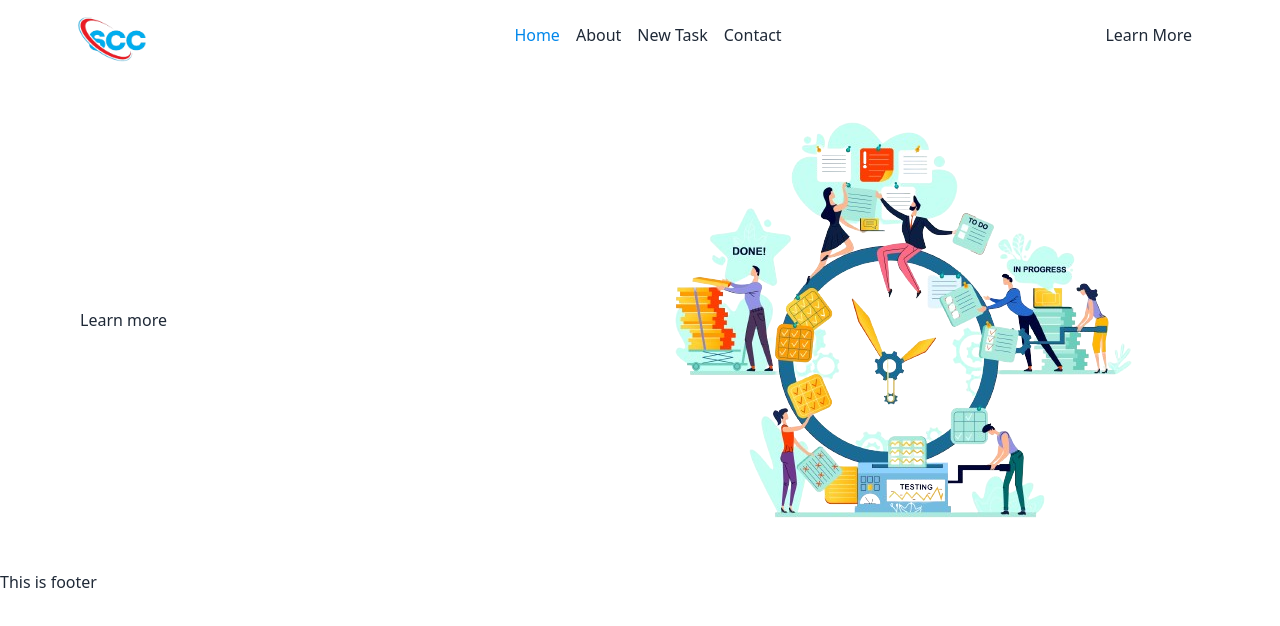
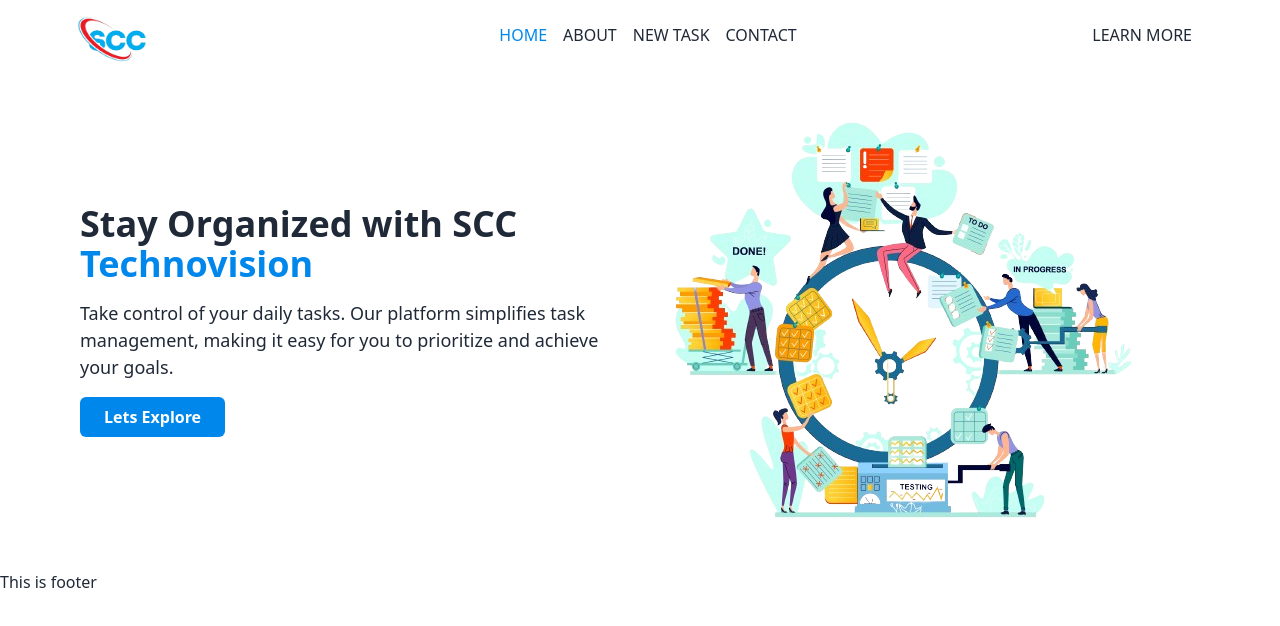
Before and after one commit to Foyez-Ahamed/task-management-client, a React (Vite) app: page / in a window 1280 px wide. Shown: the top 626 px of the page. Built offline with nearby package versions, Linux system fonts and the light colour scheme.

Commit message:
added banner section

```diff
--- a/src/components/Shared/Navbar/Navbar.jsx
+++ b/src/components/Shared/Navbar/Navbar.jsx
@@ -56,7 +56,7 @@
               </label>
               <ul
                 tabIndex={0}
-                className="menu menu-sm dropdown-content mt-3 z-[1] p-2 shadow bg-base-100 rounded-box w-52 space-y-4 font-medium"
+                className="menu menu-sm dropdown-content mt-3 z-[1] p-2 shadow bg-base-100 rounded-box w-52 space-y-4 font-medium uppercase"
               >
                 {navItems}
               </ul>
@@ -78,13 +78,13 @@
           </div>
 
           <div className="navbar-center hidden lg:flex">
-            <ul className="menu menu-horizontal px-1">{navItems}</ul>
+            <ul className="menu menu-horizontal px-1 uppercase">{navItems}</ul>
           </div>
 
           <div className="navbar-end">
 
            <Link to='/learnMore'>
-           <button className="text-[16px] font-medium hover:text-[#0087EB] transition">Learn More</button>
+           <button className="text-[16px] font-medium hover:text-[#0087EB] transition uppercase">Learn More</button>
            </Link>
 
           </div>
--- a/src/pages/Home/Banner/Banner.jsx
+++ b/src/pages/Home/Banner/Banner.jsx
@@ -5,9 +5,13 @@
   return (
     <>
       <Container>
-        <section className="flex flex-col lg:flex-row justify-between items-center gap-4">
-          <div className="flex-1">
-            <h1>Learn more</h1>
+        <section className="flex flex-col-reverse lg:flex-row justify-between items-center gap-4">
+          <div className="flex-1 space-y-4">
+            <h1 className=" text-xl lg:text-4xl font-bold">Stay Organized with SCC <br /> <span className="text-[#0087EB]">Technovision</span></h1>
+
+            <p className="text-[18px]">Take control of your daily tasks. Our platform simplifies task management, making it easy for you to prioritize and achieve your goals.</p>
+
+            <button className="px-6 py-2 bg-[#0087EB] text-white font-bold rounded-md">Lets Explore</button>
           </div>
 
           <div className="flex-1">
```
